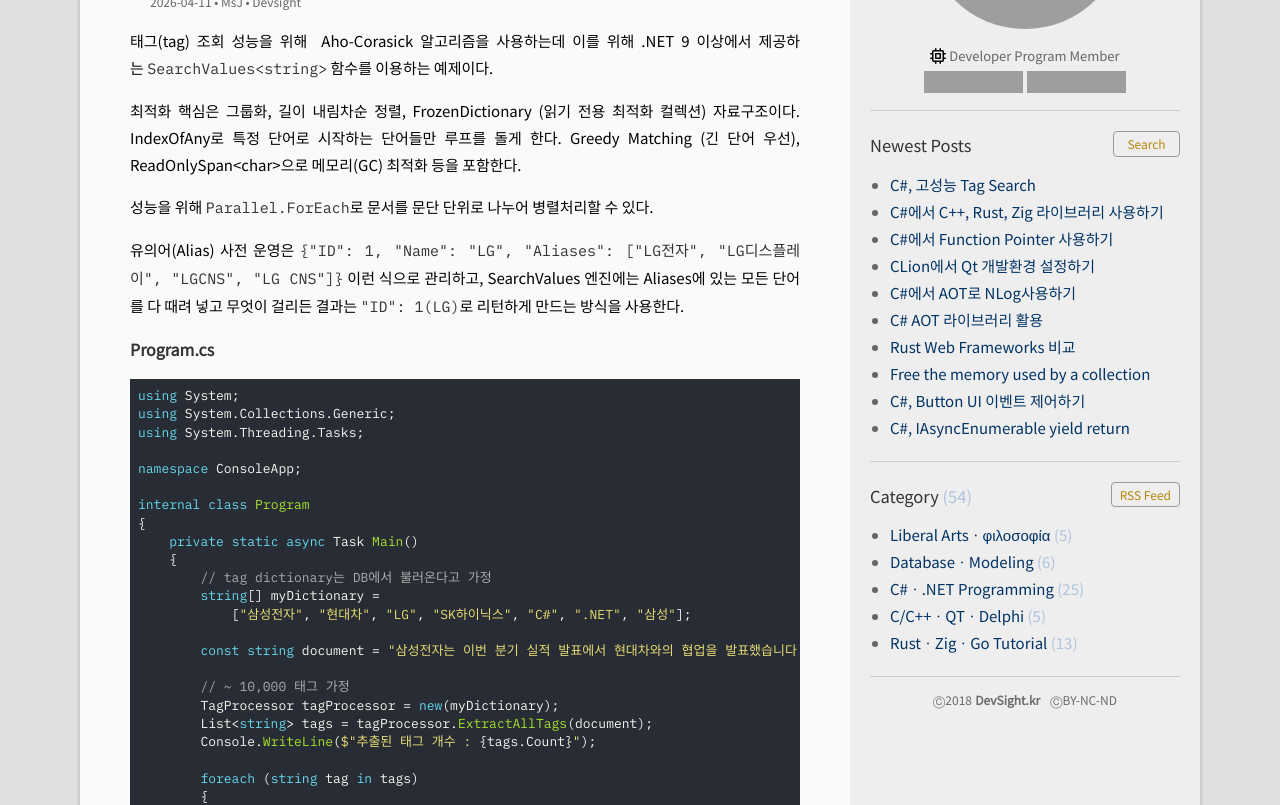
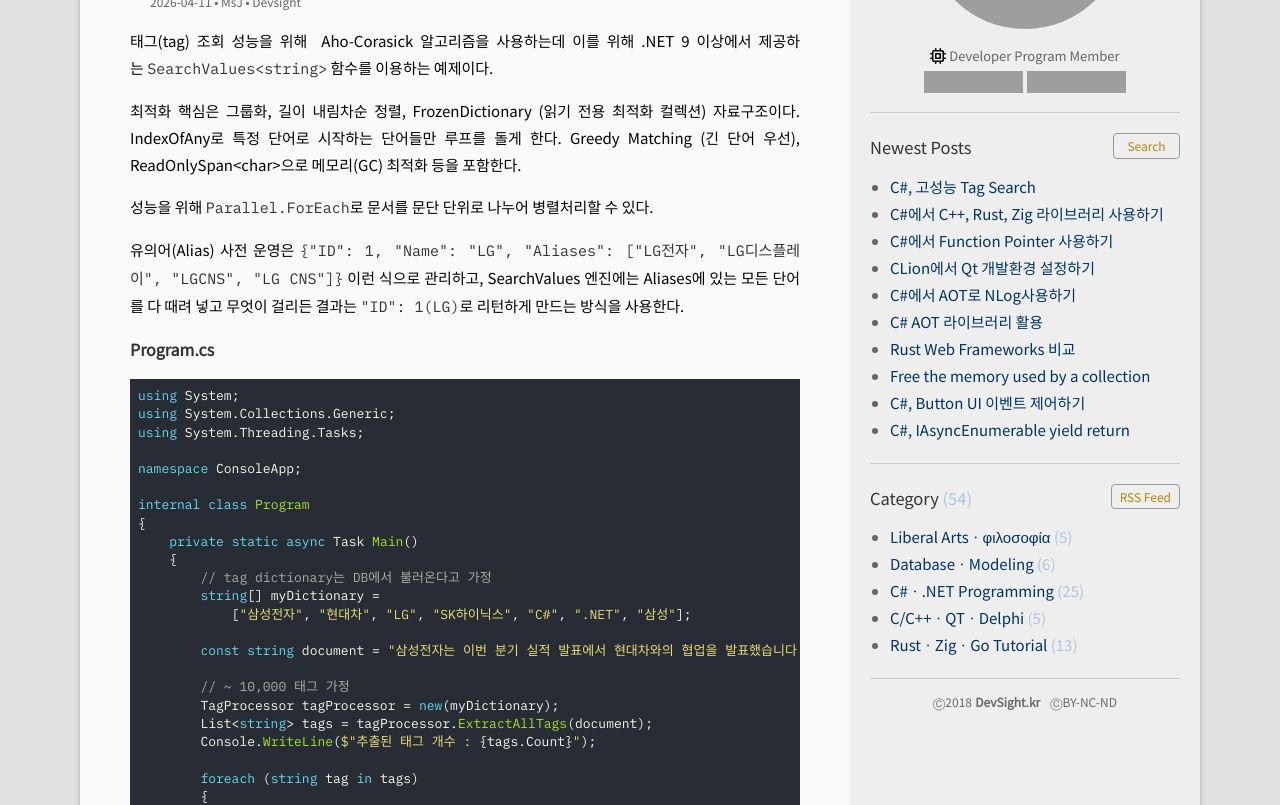
Before and after one commit to DebugJO/rustlang, a Jekyll site: the page built from index.html, in a window 1280 px wide. Shown: the part 271-1076 px from the top of the page. Built offline with Jekyll 4.4.1, drawn with Linux system fonts in a browser that asks for light colours; the list of posts is cut into pages by our own code; grey boxes are pictures that could not be loaded.

Commit message:
Update sidebar.html

```diff
--- a/_includes/sidebar.html
+++ b/_includes/sidebar.html
@@ -1,5 +1,5 @@
 <aside data-nosnippet>
-<div class="col-box col-box-author">
+<div class="col-box col-box-author" style="padding-bottom:12px !important;">
   <a href="/about/"><img class="avatar" src="{{ site.avatar }}" alt="{{ site.author }}"></a>
   <!-- <div class="col-box-title name">{{ site.author }}</div> -->
   <p>{{ site.profile }}</p>
```
